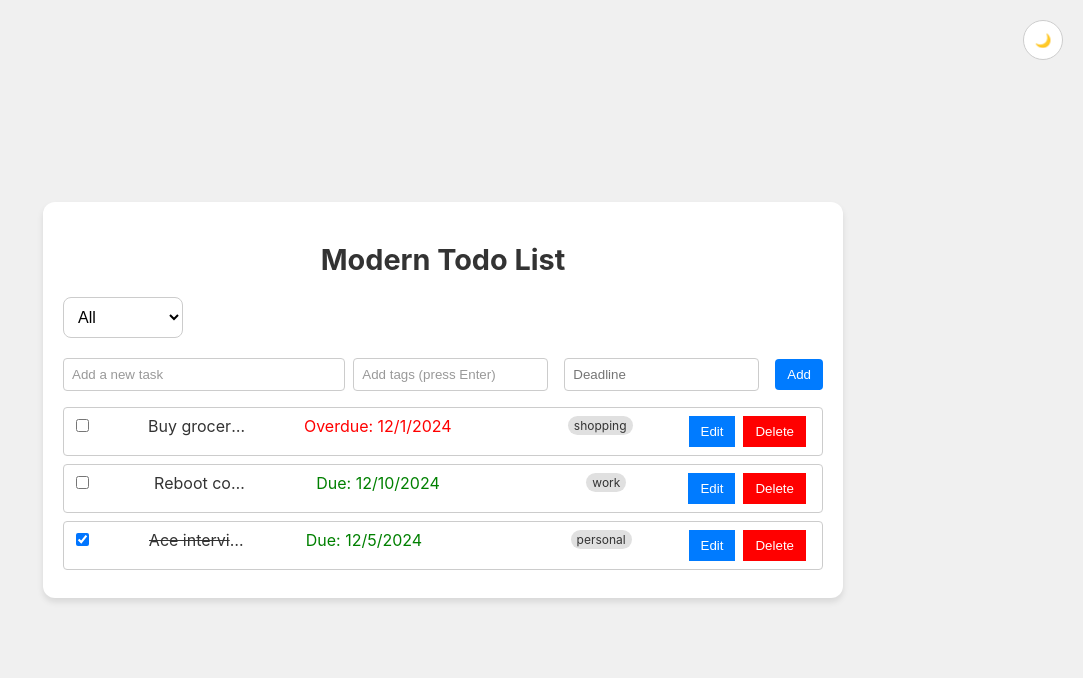
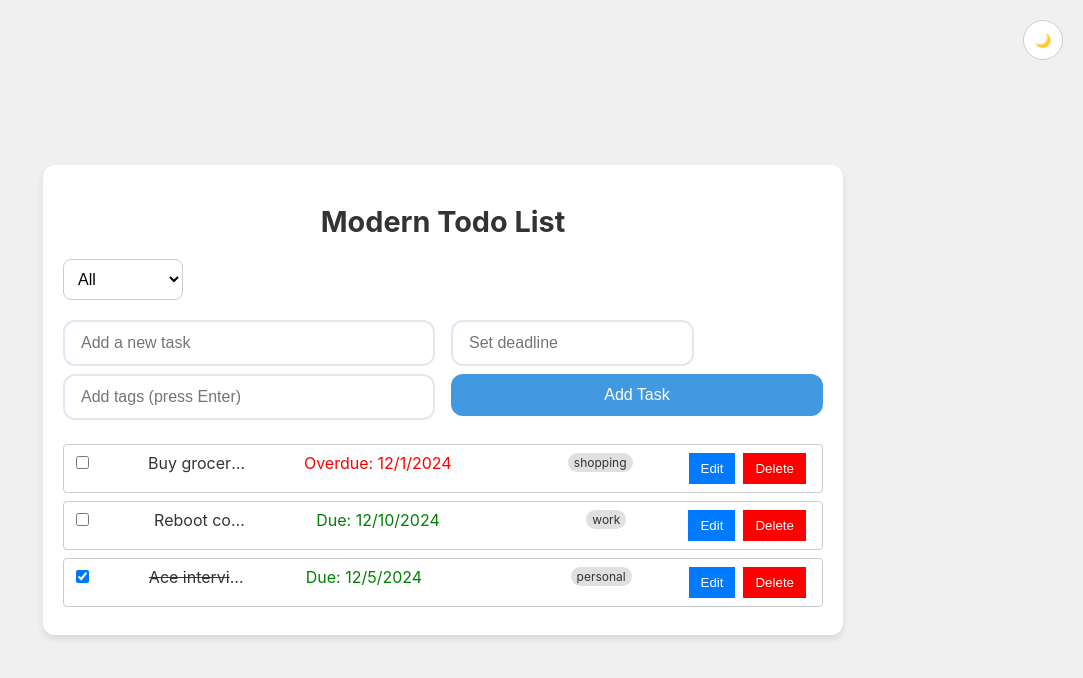
Before and after one commit to Dave-Guangyao-Li/todo-list-ts, a React (Create React App) app: page / in a window 1280 px wide. Shown: the top 678 px of the page, without its empty margins (197-1280 px from the left). Built offline with nearby package versions, Linux system fonts and the light colour scheme.

Commit message:
style improvement for add task area and toggle theme transition

```diff
--- a/src/components/AddInput.tsx
+++ b/src/components/AddInput.tsx
@@ -5,63 +5,105 @@
 import { useTheme } from '../context/ThemeContext';
 
 const InputWrapper = styled.div<{ isDarkMode: boolean }>`
+  display: grid;
+  grid-template-columns: 1fr 1fr;
+  gap: 1rem;
+  width: 100%;
+  margin-bottom: 1.5rem;
+
+  @media (max-width: 768px) {
+    grid-template-columns: 1fr;
+  }
+`;
+
+const InputGroup = styled.div`
   display: flex;
-	margin-bottom: 16px;
-	width: 100%;
-	justify-content: space-between;
-	align-items: center;
-	gap: 8px;
+  flex-direction: column;
+  gap: 0.5rem;
 `;
 
 const Input = styled.input<{ isDarkMode: boolean }>`
-	flex: 1;
-	padding: 8px;
-	border: 1px solid ${({ isDarkMode }) => isDarkMode ? '#444' : '#ccc'};
-	border-radius: 4px;
-	background: ${({ isDarkMode }) => isDarkMode ? '#2d2d2d' : '#fff'};
-	color: ${({ isDarkMode }) => isDarkMode ? '#fff' : '#333'};
+  padding: 0.75rem 1rem;
+  border-radius: 12px;
+  border: 2px solid ${({ isDarkMode }) => isDarkMode ? '#4A5568' : '#E2E8F0'};
+  background: ${({ isDarkMode }) => isDarkMode ? '#2D3748' : '#FFFFFF'};
+  color: ${({ isDarkMode }) => isDarkMode ? '#E2E8F0' : '#2D3748'};
+  font-size: 1rem;
+  transition: all 0.3s ease;
 
-	&::placeholder {
-		color: ${({ isDarkMode }) => isDarkMode ? '#888' : '#999'};
+  &:focus {
+    outline: none;
+    border-color: #4299E1;
+    box-shadow: 0 0 0 3px rgba(66, 153, 225, 0.2);
   }
 `;
 
-const TagInput = styled(Input)`
-	flex: 0.5;
-`;
-
 const Button = styled.button<{ isDarkMode: boolean }>`
-	padding: 8px 12px;
-	margin-left: 8px;
-	background: #007bff;
-	color: #fff;
+  padding: 0.75rem 1.5rem;
+  background: #4299E1;
+  color: white;
   border: none;
-	border-radius: 4px;
+  border-radius: 12px;
+  font-size: 1rem;
+  font-weight: 500;
   cursor: pointer;
+  transition: all 0.3s ease;
 
   &:hover {
-		background: #0056b3;
+    background: #3182CE;
+    transform: translateY(-2px);
   }
 
   &:focus {
-		outline: 2px solid #0056b3;
-		outline-offset: 2px;
+    outline: none;
+    box-shadow: 0 0 0 3px rgba(66, 153, 225, 0.2);
   }
 `;
 
 const DatePickerWrapper = styled.div<{ isDarkMode: boolean }>`
-	margin-left: 8px;
-
   .react-datepicker-wrapper {
-		width: auto;
+    width: 100%;
   }
 
   .react-datepicker__input-container input {
-		padding: 8px;
-		border: 1px solid ${({ isDarkMode }) => isDarkMode ? '#444' : '#ccc'};
-		border-radius: 4px;
-		background: ${({ isDarkMode }) => isDarkMode ? '#2d2d2d' : '#fff'};
-		color: ${({ isDarkMode }) => isDarkMode ? '#fff' : '#333'};
+    // width: 100%;
+    padding: 0.75rem 1rem;
+    border-radius: 12px;
+    border: 2px solid ${({ isDarkMode }) => isDarkMode ? '#4A5568' : '#E2E8F0'};
+    background: ${({ isDarkMode }) => isDarkMode ? '#2D3748' : '#FFFFFF'};
+    color: ${({ isDarkMode }) => isDarkMode ? '#E2E8F0' : '#2D3748'};
+    font-size: 1rem;
+    transition: all 0.3s ease;
+
+    &:focus {
+      outline: none;
+      border-color: #4299E1;
+      box-shadow: 0 0 0 3px rgba(66, 153, 225, 0.2);
+    }
+  }
+`;
+
+const TagsContainer = styled.div<{ isDarkMode: boolean }>`
+  display: flex;
+  flex-wrap: wrap;
+  gap: 0.5rem;
+  margin-top: 0.5rem;
+`;
+
+const Tag = styled.span<{ isDarkMode: boolean }>`
+  background: ${({ isDarkMode }) => isDarkMode ? '#4A5568' : '#EDF2F7'};
+  color: ${({ isDarkMode }) => isDarkMode ? '#E2E8F0' : '#2D3748'};
+  padding: 0.25rem 0.75rem;
+  border-radius: 9999px;
+  font-size: 0.875rem;
+  display: inline-flex;
+  align-items: center;
+  gap: 0.25rem;
+  transition: all 0.3s ease;
+
+  &:hover {
+    filter: brightness(110%);
+    cursor: pointer;
   }
 `;
 
@@ -88,38 +130,48 @@
 
   const handleTagInput = (e: React.KeyboardEvent<HTMLInputElement>) => {
     if (e.key === 'Enter' && tagInput.trim()) {
+      if (!tags.includes(tagInput.trim())) {
         setTags([...tags, tagInput.trim()]);
+      }
       setTagInput('');
     }
   };
 
+  const handleRemoveTag = (tagToRemove: string) => {
+    setTags(tags.filter(tag => tag !== tagToRemove));
+  };
+
   return (
-		<>
+    <div>
       <InputWrapper isDarkMode={isDarkMode}>
+        <InputGroup>
           <Input
-					type='text'
+            type="text"
             value={label}
             onChange={(e) => setLabel(e.target.value)}
-					placeholder='Add a new task'
+            placeholder="Add a new task"
             aria-label="New todo task input"
             isDarkMode={isDarkMode}
             onKeyPress={(e) => e.key === 'Enter' && handleAdd()}
           />
-				<TagInput
-					type='text'
+          <Input
+            type="text"
             value={tagInput}
             onChange={(e) => setTagInput(e.target.value)}
             onKeyDown={handleTagInput}
-					placeholder='Add tags (press Enter)'
+            placeholder="Add tags (press Enter)"
             aria-label="Add tags to task"
             isDarkMode={isDarkMode}
           />
+        </InputGroup>
+        <InputGroup>
           <DatePickerWrapper isDarkMode={isDarkMode}>
             <DatePicker
               selected={deadline}
               onChange={(date) => setDeadline(date)}
-						placeholderText='Deadline'
+              placeholderText="Set deadline"
               aria-label="Task deadline"
+              dateFormat="MM/dd/yyyy"
             />
           </DatePickerWrapper>
           <Button
@@ -127,29 +179,26 @@
             aria-label="Add new task"
             isDarkMode={isDarkMode}
           >
-					Add
+            Add Task
           </Button>
+        </InputGroup>
       </InputWrapper>
       {tags.length > 0 && (
-				<div style={{ marginBottom: '16px' }}>
-					Tags: {tags.map(tag => (
-						<span
+        <TagsContainer isDarkMode={isDarkMode}>
+          {tags.map(tag => (
+            <Tag
               key={tag}
-							style={{
-								background: isDarkMode ? '#444' : '#e0e0e0',
-								color: isDarkMode ? '#fff' : '#333',
-								padding: '2px 6px',
-								borderRadius: '12px',
-								marginRight: '4px',
-								fontSize: '12px'
-							}}
+              isDarkMode={isDarkMode}
+              onClick={() => handleRemoveTag(tag)}
+              role="button"
+              aria-label={`Remove ${tag} tag`}
             >
-							{tag}
-						</span>
+              {tag} ×
+            </Tag>
           ))}
+        </TagsContainer>
+      )}
     </div>
-			)}
-		</>
   );
 };
 
--- a/src/context/ThemeContext.tsx
+++ b/src/context/ThemeContext.tsx
@@ -1,11 +1,31 @@
-import React, { createContext, useContext, useState, useEffect } from 'react';
+import React, { createContext, useState, useContext, useEffect } from 'react';
+import { createGlobalStyle } from 'styled-components';
+
+// Global style for smooth transitions
+const GlobalStyle = createGlobalStyle`
+  body {
+    transition:
+      background-color 0.3s ease,
+      color 0.3s ease;
+  }
+
+  * {
+    transition:
+      background-color 0.3s ease,
+      color 0.3s ease,
+      border-color 0.3s ease;
+  }
+`;
 
 interface ThemeContextType {
   isDarkMode: boolean;
   toggleTheme: () => void;
 }
 
-const ThemeContext = createContext<ThemeContextType | undefined>(undefined);
+const ThemeContext = createContext<ThemeContextType>({
+  isDarkMode: false,
+  toggleTheme: () => {}
+});
 
 export const ThemeProvider: React.FC<{ children: React.ReactNode }> = ({ children }) => {
   const [isDarkMode, setIsDarkMode] = useState(() => {
@@ -15,15 +35,17 @@
 
   useEffect(() => {
     localStorage.setItem('theme', isDarkMode ? 'dark' : 'light');
+    document.body.classList.toggle('dark-mode', isDarkMode);
     document.body.setAttribute('data-theme', isDarkMode ? 'dark' : 'light');
   }, [isDarkMode]);
 
   const toggleTheme = () => {
-    setIsDarkMode(!isDarkMode);
+    setIsDarkMode(prev => !prev);
   };
 
   return (
     <ThemeContext.Provider value={{ isDarkMode, toggleTheme }}>
+      <GlobalStyle />
       {children}
     </ThemeContext.Provider>
   );
```
Lines whose indentation alone changed are shown as unchanged.
